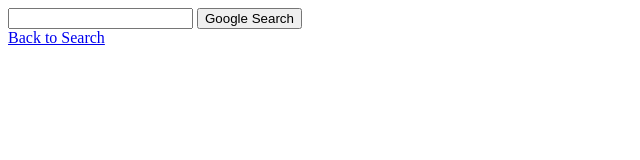
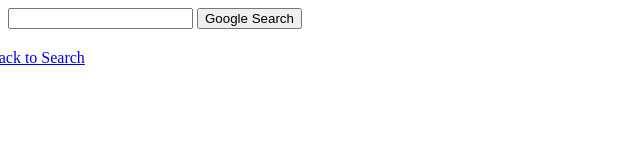
Before and after one commit to F13XXX/F13XXX-github.io, a plain HTML site: page image.html in a window 1280 px wide. Shown: the whole page, without its empty margins (0-640 px from the left). Drawn offline with Linux system fonts and the light colour scheme.

Commit message:
Add stylesheet

```diff
--- a/image.html
+++ b/image.html
@@ -1,13 +1,14 @@
 <!DOCTYPE html>
 <html lang="en">
     <head>
-        <title>Search</title>
+        <title>Image Search</title>
+        <link rel="stylesheet" href="styles.css">
     </head>
     <body>
         <form action="https://google.com/search">
             <input type="text" name="q">
             <input type="submit" value="Google Search">
         </form>
-        <a href="index.html">Back to Search</a>
+        <a href="index.html" class="top-right">Back to Search</a>
         </body>
 </html>
--- /dev/null
+++ b/styles.css
@@ -0,0 +1,5 @@
+.top-right {
+    position:relative;
+    right: 20px;
+    top: 20px;
+}
```
Also changed, not shown: advanced.html (+3 -2 lines), index.html (+3 -0 lines).
